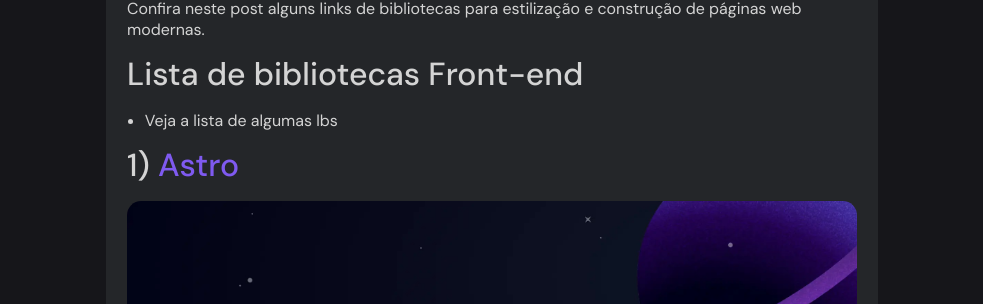
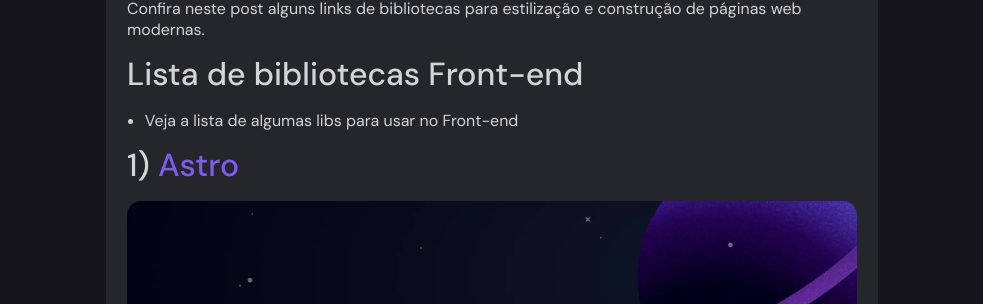
Before and after one commit to matheuscostadesign/matheuscostadesign.github.io, a Jekyll site: the page built from _posts/2023/05-maio/2023-05-01-libs-frontend.md, in a window 1280 px wide and 900 px high, scrolled down 515 px. Shown: the part 150-454 px from the top of the window, without its empty margins (148-1131 px from the left). Built offline with Jekyll 4.4.1, drawn with Linux system fonts in a browser that asks for light colours.

Commit message:
Update 2023-05-01-libs-frontend.md

```diff
--- a/_posts/2023/05-maio/2023-05-01-libs-frontend.md
+++ b/_posts/2023/05-maio/2023-05-01-libs-frontend.md
@@ -13,7 +13,7 @@ Confira neste post alguns links de bibliotecas para estilização e construção
 
 ## Lista de bibliotecas Front-end
 
-- Veja a lista de algumas lbs
+- Veja a lista de algumas libs para usar no Front-end
 
 ## 1) [Astro](https://astro.build/)
 
```
